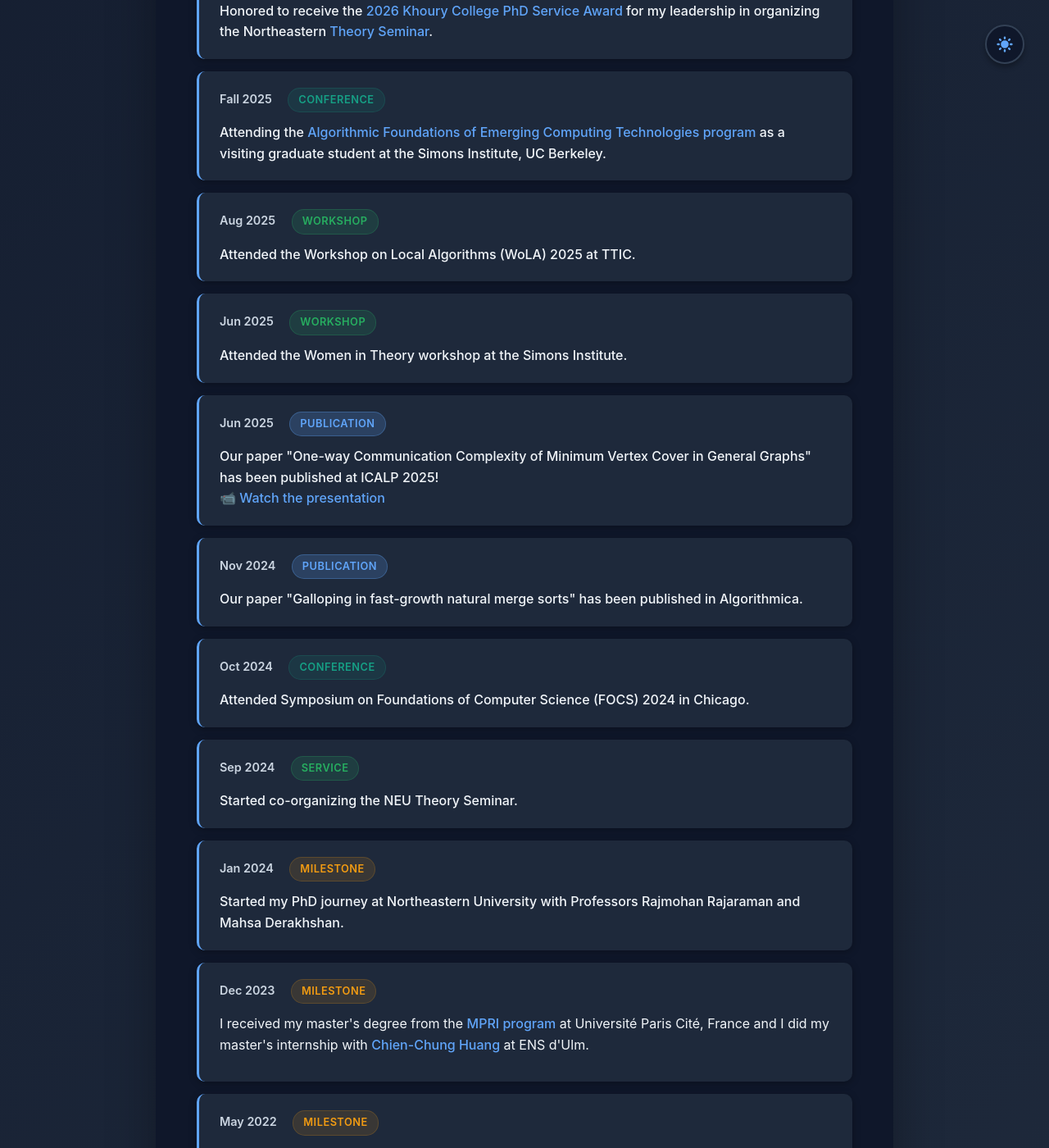
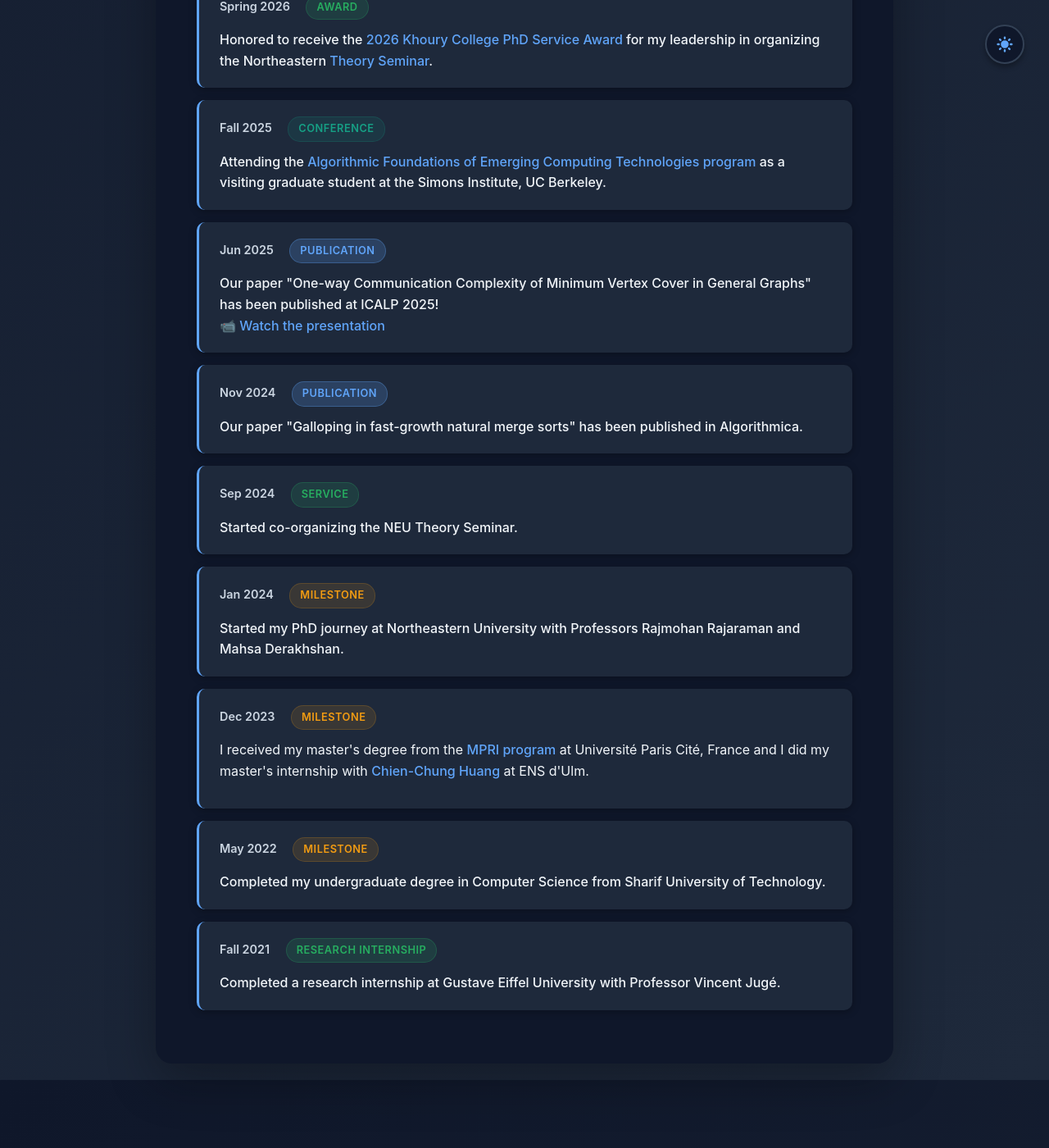
Before and after one commit to andisheGhs/andisheGhs.github.io, a Jekyll site: the page index.html, which Jekyll copies as it is, in a window 1280 px wide and 1400 px high, scrolled down 2488 px. Shown: the whole window at 82% size. Built offline with Jekyll 4.4.1, drawn with Linux system fonts in a browser that asks for light colours; after the commit the page ends 3805 px from its top, so only the background shows below that.

Commit message:
updates itcs 2027

```diff
--- a/index.html
+++ b/index.html
@@ -795,6 +795,7 @@
                 <div class="publication">
                     <h3>Rural Readiness: Domain Generalization with Adversarially Chosen Domains</h3>
                     <p class="authors">Cynthia Dwork, Andisheh Ghasemi, Lunjia Hu</p>
+                    <p class="venue">ITCS 2027</p>
                     <div class="links">
                         <a href="https://arxiv.org/abs/2610.40468" target="_blank">arXiv</a>
                     </div>
@@ -869,7 +870,7 @@
                         <p>Attending the <a href="https://simons.berkeley.edu/programs/algorithmic-foundations-emerging-computing-technologies" target="_blank">Algorithmic Foundations of Emerging Computing Technologies program</a> as a visiting graduate student at the Simons Institute, UC Berkeley.</p>
                     </div>
 
-                    <div class="news-item">
+                    <!-- <div class="news-item">
                         <span class="news-date">Aug 2025</span>
                         <span class="news-tag tag-service">Workshop</span>
                         <p>Attended the Workshop on Local Algorithms (WoLA) 2025 at TTIC.</p>
@@ -880,7 +881,7 @@
                         <span class="news-tag tag-service">Workshop</span>
                         <p>Attended the Women in Theory workshop at the Simons Institute.</p>
                     </div>
-
+                     -->
                     <div class="news-item">
                         <span class="news-date">Jun 2025</span>
                         <span class="news-tag tag-publication">Publication</span>
@@ -894,11 +895,11 @@
                         <p>Our paper "Galloping in fast-growth natural merge sorts" has been published in Algorithmica.</p>
                     </div>
 
-                    <div class="news-item">
+                    <!-- <div class="news-item">
                         <span class="news-date">Oct 2024</span>
                         <span class="news-tag tag-conference">Conference</span>
                         <p>Attended Symposium on Foundations of Computer Science (FOCS) 2024 in Chicago.</p>
-                    </div>
+                    </div> -->
 
                     <div class="news-item">
                         <span class="news-date">Sep 2024</span>
```
Also changed, not shown: 1 other file.
